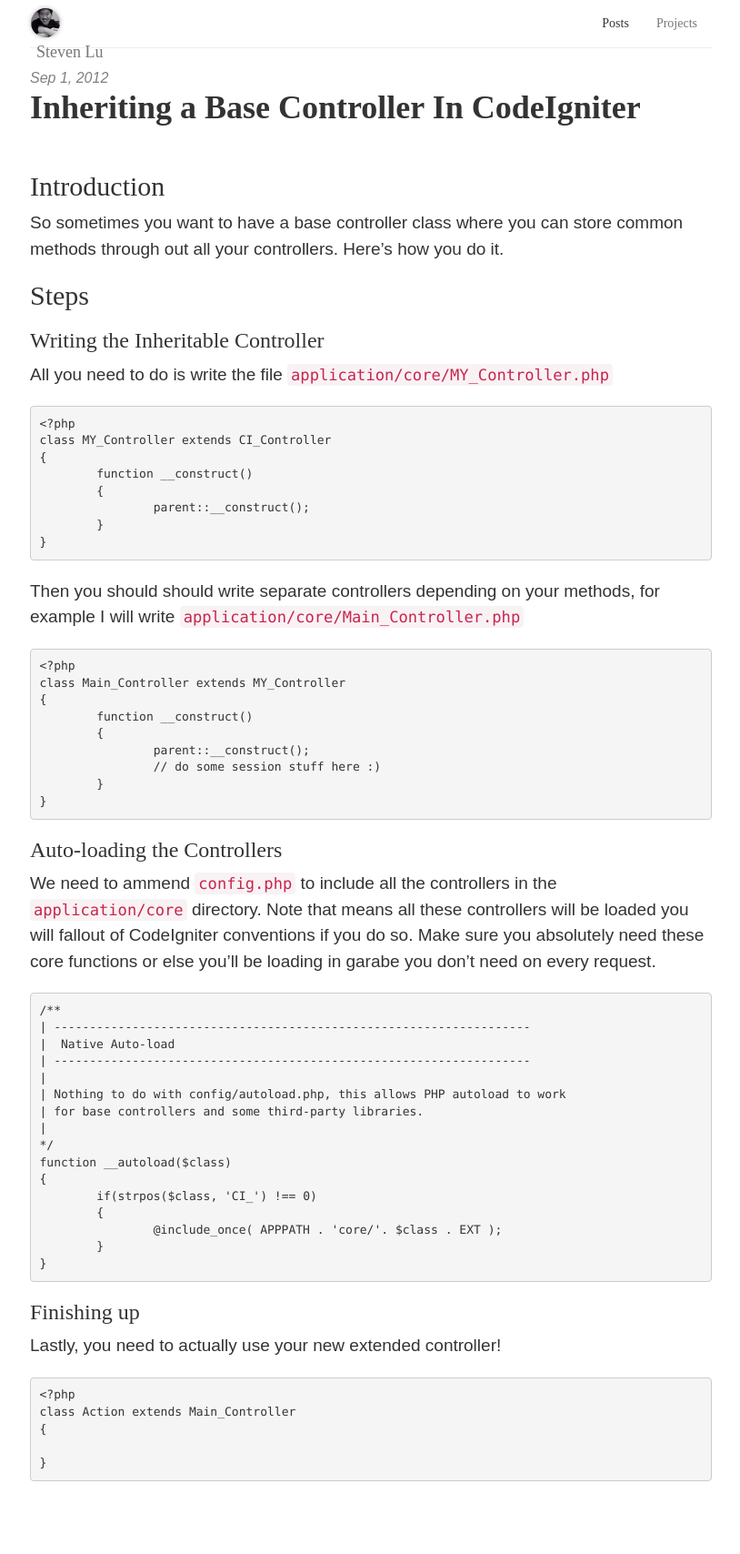
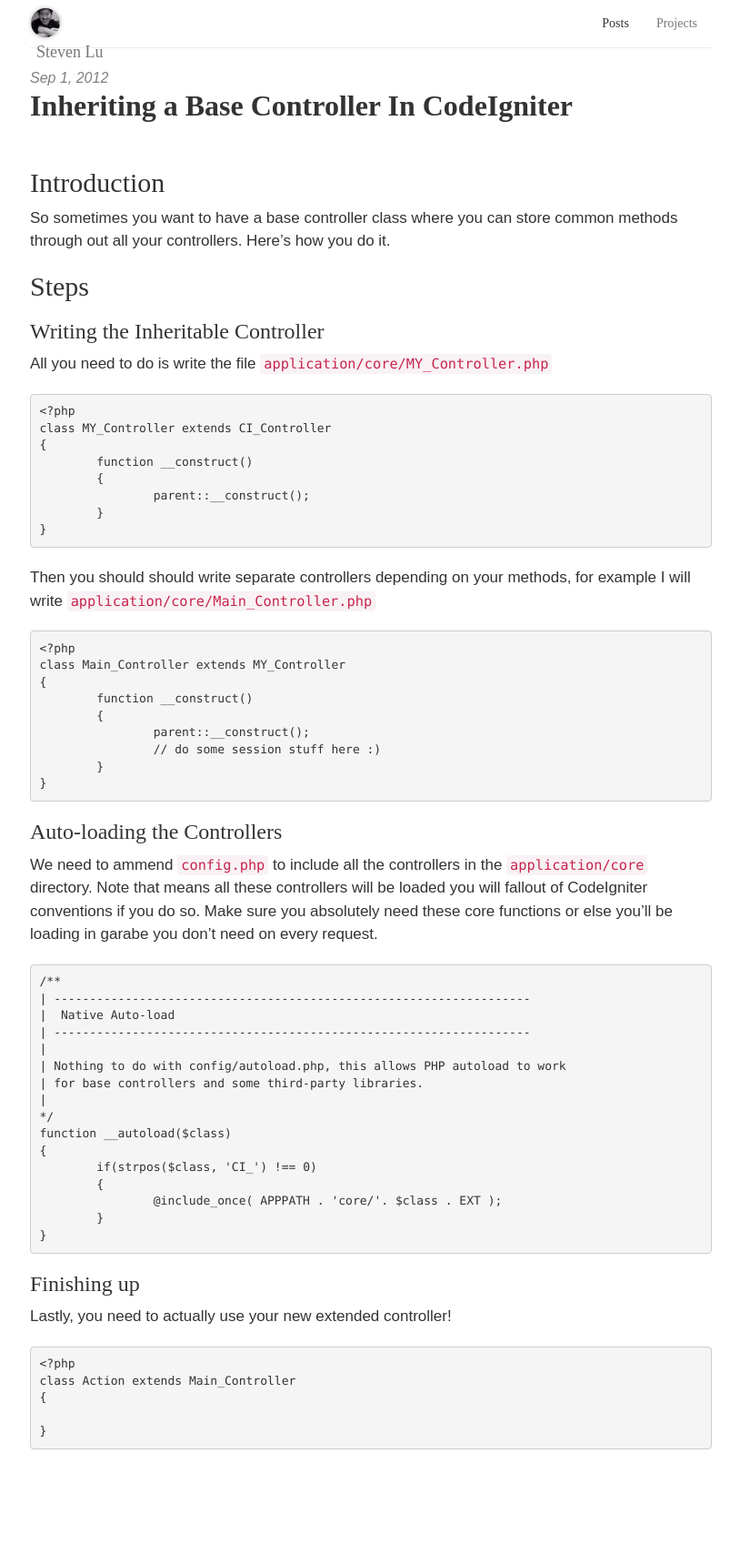
Before and after one commit to sjlu/sjlu.github.io, a Jekyll site: the page built from posts/_posts/2012-09-01-inheriting-a-base-controller-in-codeigniter.md, in a window 1280 px wide. Shown: the whole page at 91% size, without its empty margins (232-1046 px from the left). Built offline with Jekyll 4.4.1, drawn with Linux system fonts in a browser that asks for light colours; nearby versions of some CDN libraries; comment, search, counter and statistics services are not loaded; after the commit the page ends 1673 px from its top, so only the background shows below that.

Commit message:
fixing styles

```diff
--- a/css/main.scss
+++ b/css/main.scss
@@ -91,7 +91,7 @@ nav {
 }
 
 p {
-  font-size: 19px;
+  font-size: 17px;
   line-height: 1.6;
   margin-bottom: 17px;
 }
@@ -208,6 +208,11 @@ p {
     h1 {
       font-weight: 700;
       margin-top: 0;
+      font-size: 32px;
+    }
+
+    h2,h3,h4,h5 {
+      margin-top: 30px;
     }
 
     p {
```
